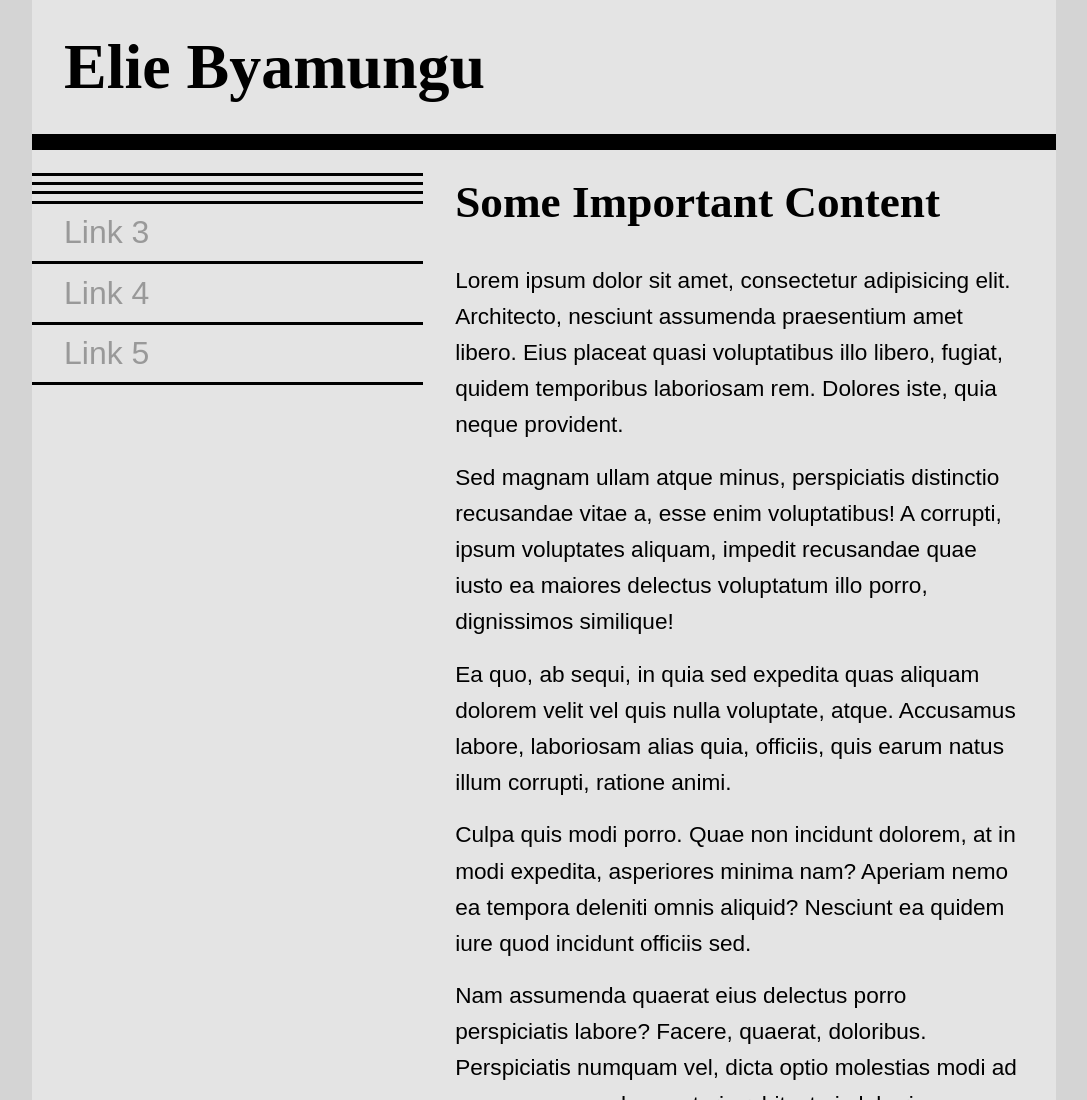
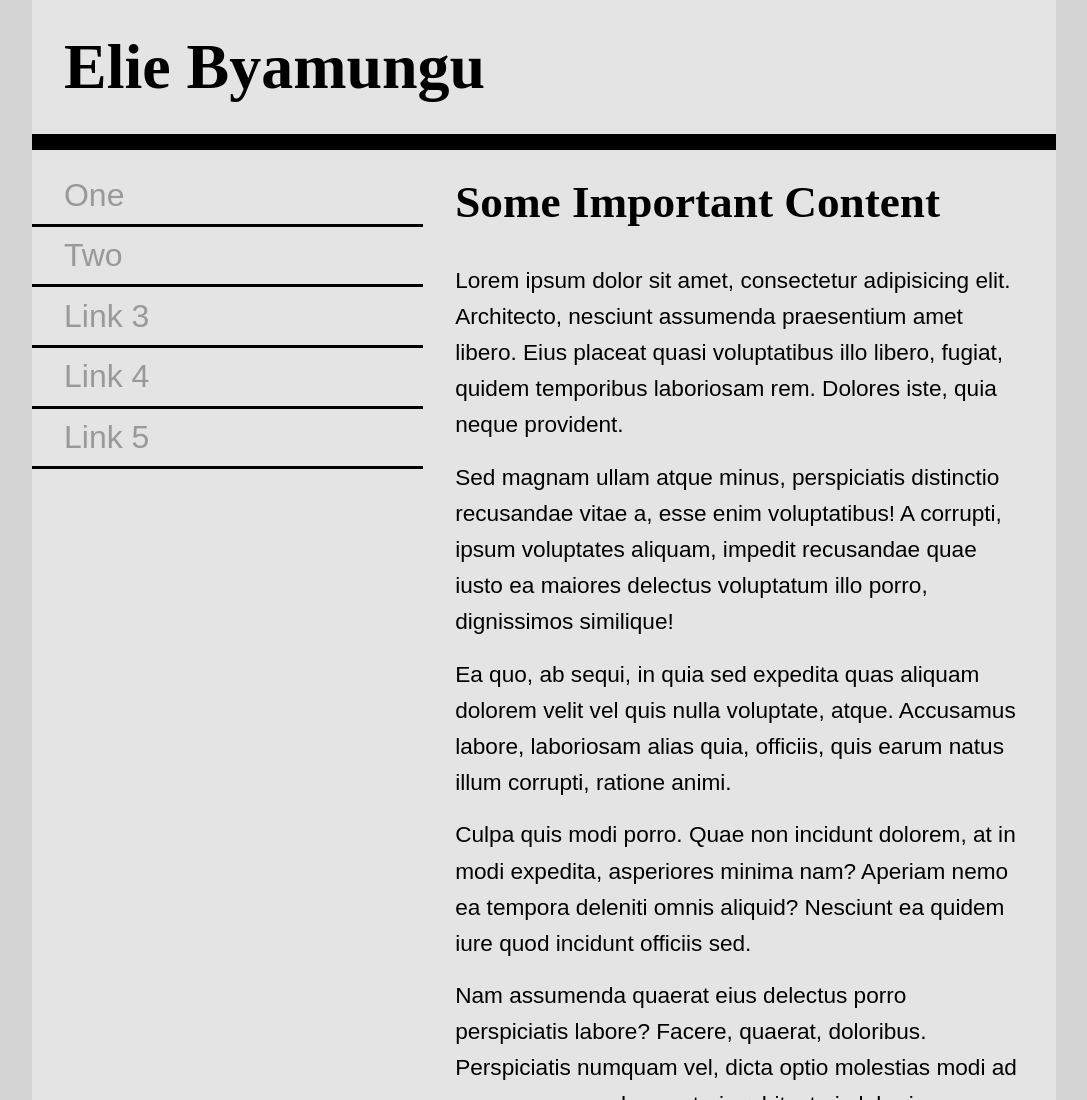
Before and after one commit to byam0003/Fonts, a plain HTML site: page two.html in a window 1280 px wide. Shown: the top 1100 px of the page, without its empty margins (96-1183 px from the left). Drawn offline with Linux system fonts and the light colour scheme.

Commit message:
Fixed to proper links and syntax errors

```diff
--- a/two.html
+++ b/two.html
@@ -20,8 +20,8 @@
         </header>
         <nav>
             <ul>
-                <li><a href="https://byam0003.github.io/fonts/index.htm>Link 1"</a></li>
-                <li><a href="https://byam0003.github.io/fonts/two.html>Link 2"</a></li>
+                <li><a href="index.html">One</a></li>
+                <li><a href="two.html">Two</a></li>
                 <li><a href="#">Link 3</a></li>
                 <li><a href="#">Link 4</a></li>
                 <li><a href="#">Link 5</a></li>
```
